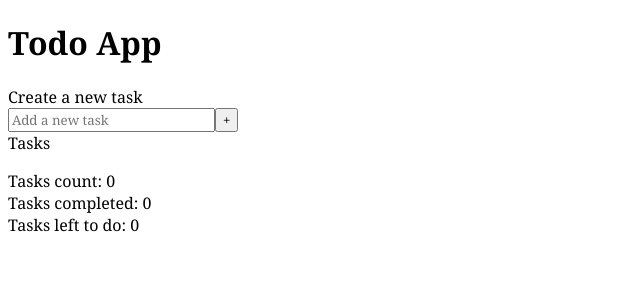
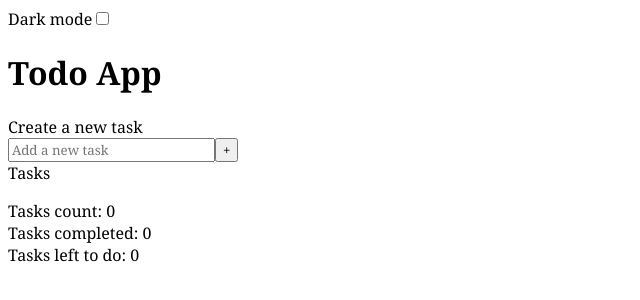
Before and after one commit to niktor76/vue3-todo-app, a Vue app: page / in a window 1280 px wide. Shown: the top 300 px of the page, without its empty margins (0-640 px from the left). Built offline with nearby package versions, Linux system fonts and the light colour scheme.

Commit message:
add dark mode

```diff
--- a/src/App.vue
+++ b/src/App.vue
@@ -1,5 +1,7 @@
 <template>
-  <div class="">
+  <div>
+    <label for="darkmode-switch">Dark mode</label>
+    <input v-model="darkMode" type="checkbox" name="darkmode" id="darkmode-switch" />
     <h1>Todo App</h1>
     <div>Create a new task</div>
     <input type="text" v-model="newTaskText" @keyup.enter="addTask" placeholder="Add a new task" />
@@ -43,6 +45,13 @@ import { onMounted, ref, watch } from 'vue'
 
 const tasks = ref([])
 const newTaskText = ref('')
+const darkMode = ref()
+
+// Make dark mode changes persistent in localStorage
+watch(darkMode, (darkMode) => {
+  localStorage.setItem('darkMode', darkMode ? 'true' : 'false')
+  document.body.classList.toggle('dark-mode', darkMode)
+})
 
 const addTask = () => {
   const trimmedText = newTaskText.value.trim()
@@ -81,12 +90,16 @@ watch(
 
 onMounted(() => {
   try {
+    // Get saved todos from localStorage
     const savedTodos = JSON.parse(localStorage.getItem('todos'))
     if (Array.isArray(savedTodos)) {
       // Set all isEditing values to false
       savedTodos.forEach((todo) => (todo.isEditing = false))
       tasks.value = savedTodos
     }
+
+    // Init dark mode base on settings in the localStorage
+    darkMode.value = localStorage.getItem('darkMode') === 'true'
   } catch (err) {
     console.error('Error thrown: ', err)
   }
@@ -101,4 +114,16 @@ onMounted(() => {
 .done {
   text-decoration: line-through;
 }
+
+.dark-mode {
+  color: rgb(213, 194, 158);
+  background-color: rgb(31, 65, 65);
+
+  button {
+    background-color: #cee645;
+  }
+  input {
+    background-color: #b8f0b0;
+  }
+}
 </style>
```
